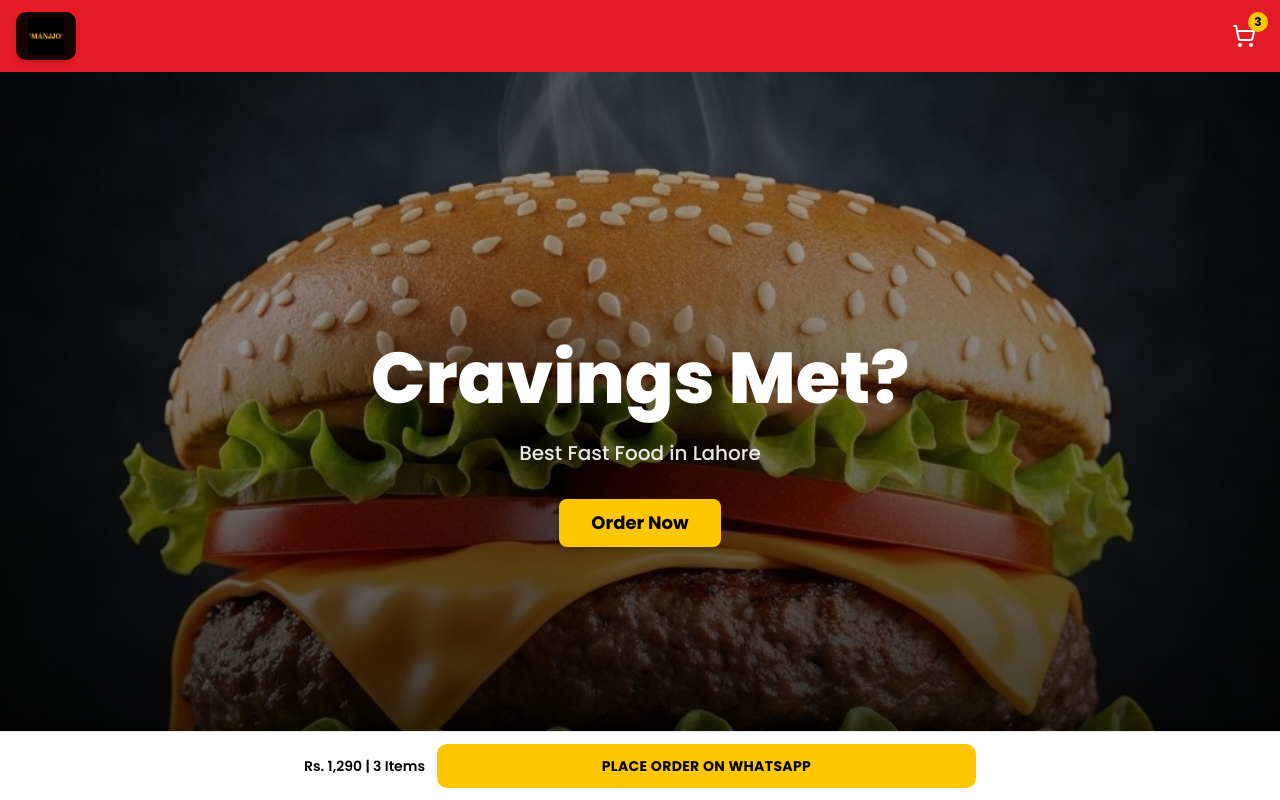
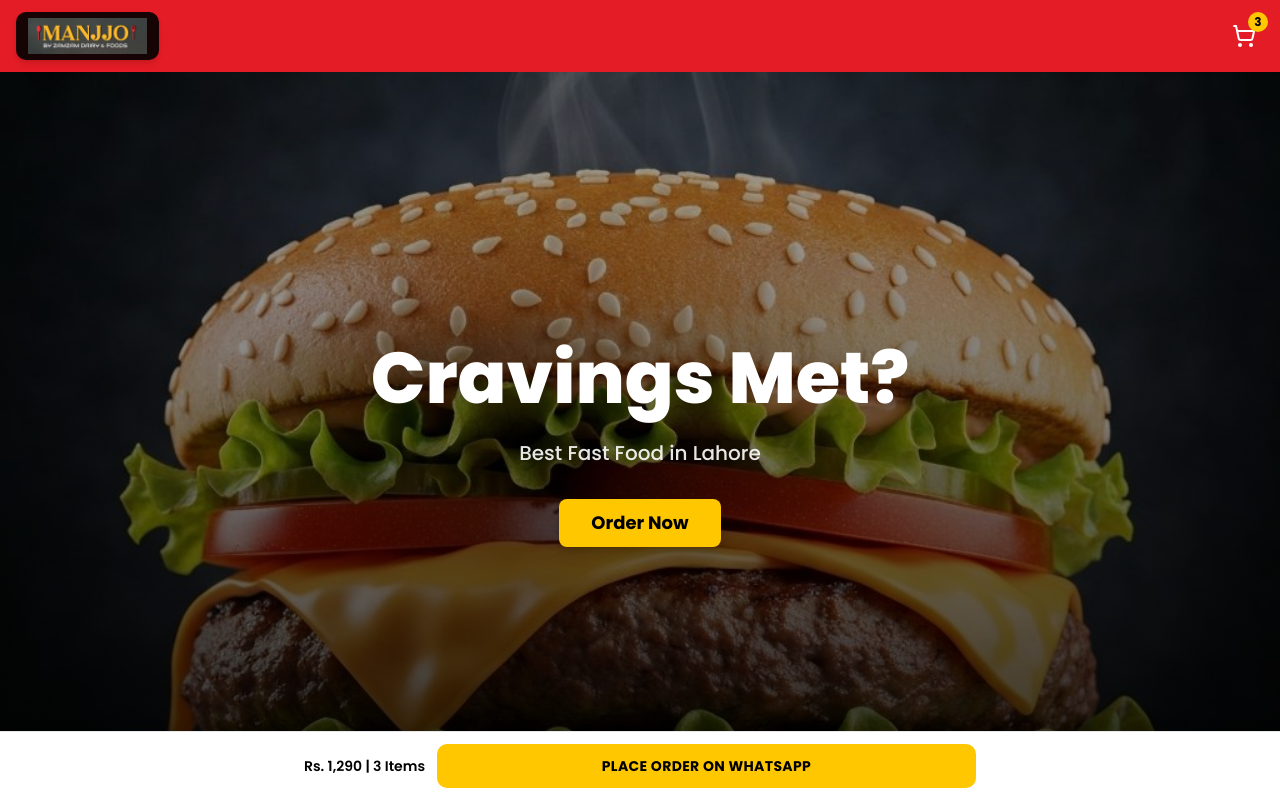
Before and after one commit to asadhaye/manjjo, a Next.js app: page / in a window 1280 px wide. Shown: the top 800 px of the page. Built offline with nearby package versions, Linux system fonts and the light colour scheme.

Commit message:
Update logo image source in header component

```diff
--- a/components/header.tsx
+++ b/components/header.tsx
@@ -13,7 +13,7 @@ export function Header() {
         <div className="flex items-center">
           <div className="overflow-hidden rounded-lg bg-black/90 px-3 py-1.5 shadow-md">
             <Image
-              src="/images/manjjo-logo.jpg"
+              src="/images/manjjo.png"
               alt="Manjjo Logo"
               width={140}
               height={45}
```
